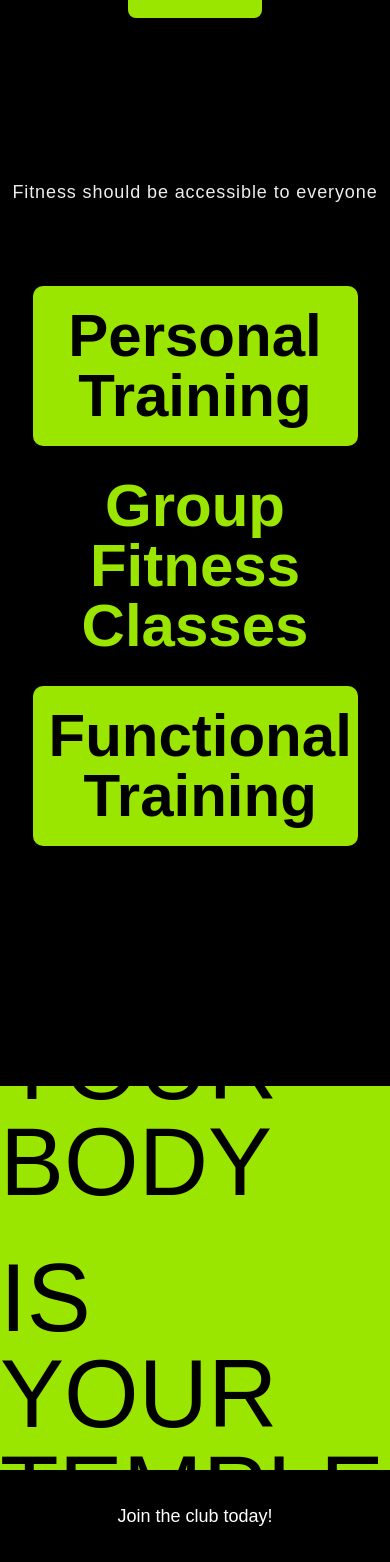
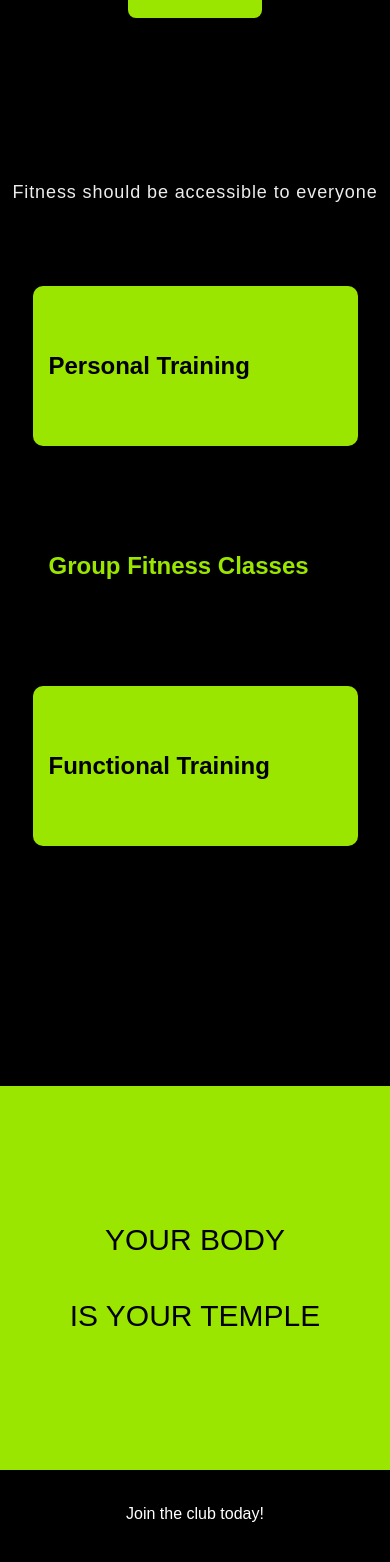
Before and after one commit to a-n-a-s/fitness-assignment, a Next.js app: page / in a window 390 px wide. Shown: the part 742-2304 px from the top of the page. Built offline with nearby package versions, Linux system fonts and the light colour scheme; a web font is replaced by a local one.

Commit message:
about page is done

```diff
--- /dev/null
+++ b/src/app/about/page.tsx
@@ -0,0 +1,16 @@
+import React from 'react'
+
+const page = () => {
+  return (
+    <div className='bg-lime-400 w-5/6 mx-auto text-xl rounded-lg '>
+        <p className='p-4'>Hi there, we are ZOINXX fitness club.</p>
+        <p className='p-4'>Lorem ipsum dolor sit amet consectetur adipisicing elit. Odit expedita veritatis mollitia unde doloremque distinctio culpa, ut dicta accusamus fugit placeat molestias? Eius praesentium possimus consequatur incidunt eum, iusto in obcaecati, dolorum nostrum exercitationem blanditiis numquam minus aut. Animi quisquam, hic, maiores, amet non nulla laboriosam commodi qui iure reiciendis illum distinctio eos quas labore eligendi sed delectus expedita ipsam ea eius. Placeat optio corrupti suscipit nam saepe, eum quisquam consequatur ex. Earum, qui odio!</p>
+        <p className='p-4'>Lorem ipsum dolor sit amet consectetur adipisicing elit. Incidunt repellat reprehenderit quisquam distinctio voluptate ad ullam quaerat placeat dicta provident ipsa nesciunt labore, totam, quasi quo aut. Dolorem deleniti labore velit libero dolores officia dignissimos obcaecati, nulla accusamus quas iure voluptas nihil consectetur autem porro nam qui architecto esse doloremque! Sint, ullam dolores, commodi a quae labore cumque est tempora unde amet ratione ad neque eligendi beatae fugit illo at veritatis corporis id corrupti maiores iste quas consequuntur. Mollitia, quibusdam.</p>
+
+        <p className='p-4 text-center text-3xl my-5'>Looking forward to see u in the club!</p>
+
+    </div>
+  )
+}
+
+export default page
--- a/src/components/Card.tsx
+++ b/src/components/Card.tsx
@@ -4,13 +4,13 @@ const Card = () => {
   return (
     <div className="my-20">
       <div className="my-10 w-5/6 bg-lime-400 text-black h-40 mx-auto flex items-center justify-start p-4  rounded-lg">
-        <p className="text-6xl font-bold text-center">Personal Training</p>
+        <p className="lg:text-6xl font-bold text-center text-2xl">Personal Training</p>
       </div>
-      <div className="my-10 w-5/6 bg-black text-lime-400 h-40 mx-auto flex items-center justify-end p-4 rounded-lg">
-        <p className="text-6xl font-bold text-center">Group Fitness Classes</p>
+      <div className="my-10 w-5/6 bg-black text-lime-400 h-40 mx-auto flex items-center md:justify-end justify-start p-4 rounded-lg">
+        <p className="lg:text-6xl font-bold text-center text-2xl">Group Fitness Classes</p>
       </div>
       <div className="my-10 w-5/6 bg-lime-400 text-black h-40 mx-auto flex items-center justify-start p-4  rounded-lg">
-        <p className="text-6xl font-bold text-center">Functional Training</p>
+        <p className="lg:text-6xl font-bold text-center text-2xl">Functional Training</p>
       </div>
     </div>
   );
--- a/src/components/Footer.tsx
+++ b/src/components/Footer.tsx
@@ -3,11 +3,11 @@ import React from 'react'
 const Footer = () => {
   return (
     <>
-    <div className='text-black bg-lime-400 h-96 mt-20 text-8xl flex flex-col items-center justify-center gap-10'>
+    <div className='text-black bg-lime-400 h-96 mt-20 lg:text-8xl md:text-5xl text-3xl flex flex-col items-center justify-center gap-10'>
        <p>YOUR BODY </p>
        <p>IS YOUR TEMPLE</p>
     </div>
-    <p className='text-white text-lg  text-center my-8'>Join the club today!</p>
+    <p className='text-white md:text-lg text-md  text-center my-8'>Join the club today!</p>
     </>
   )
 }
```
